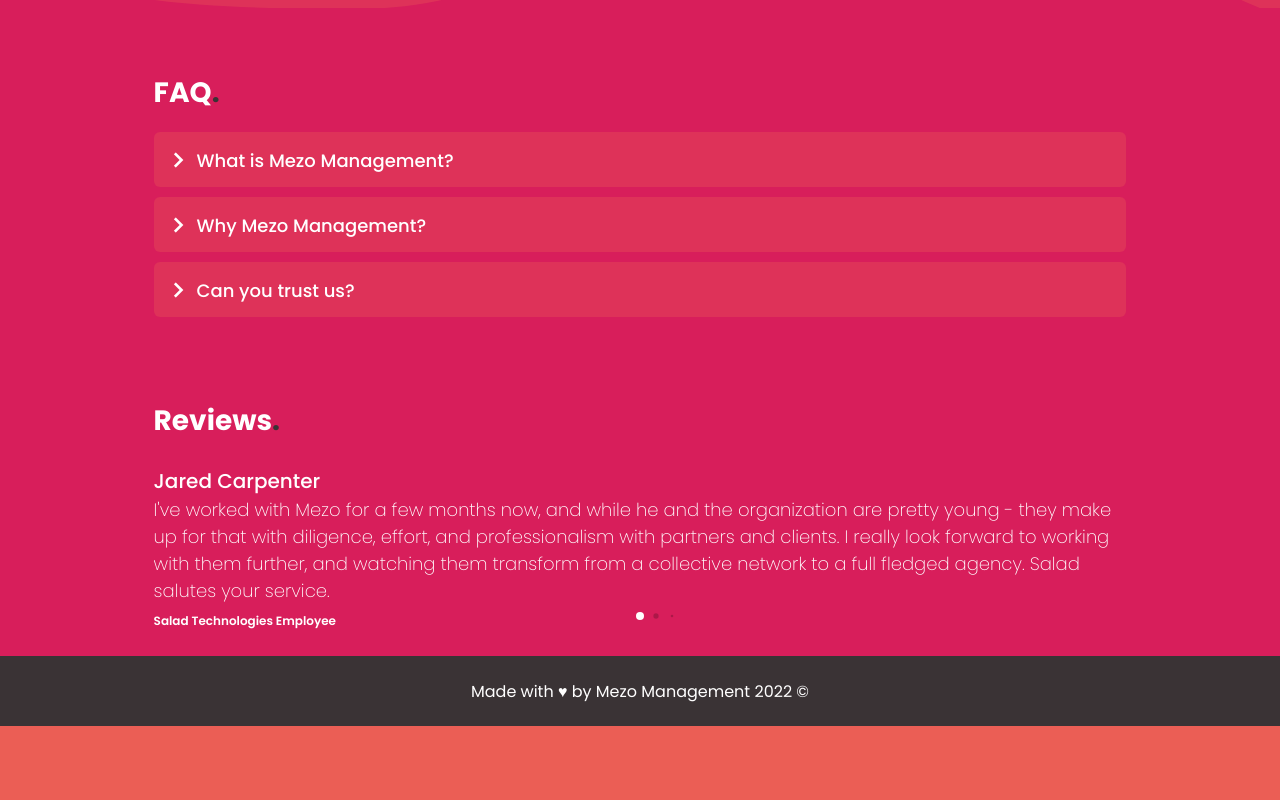
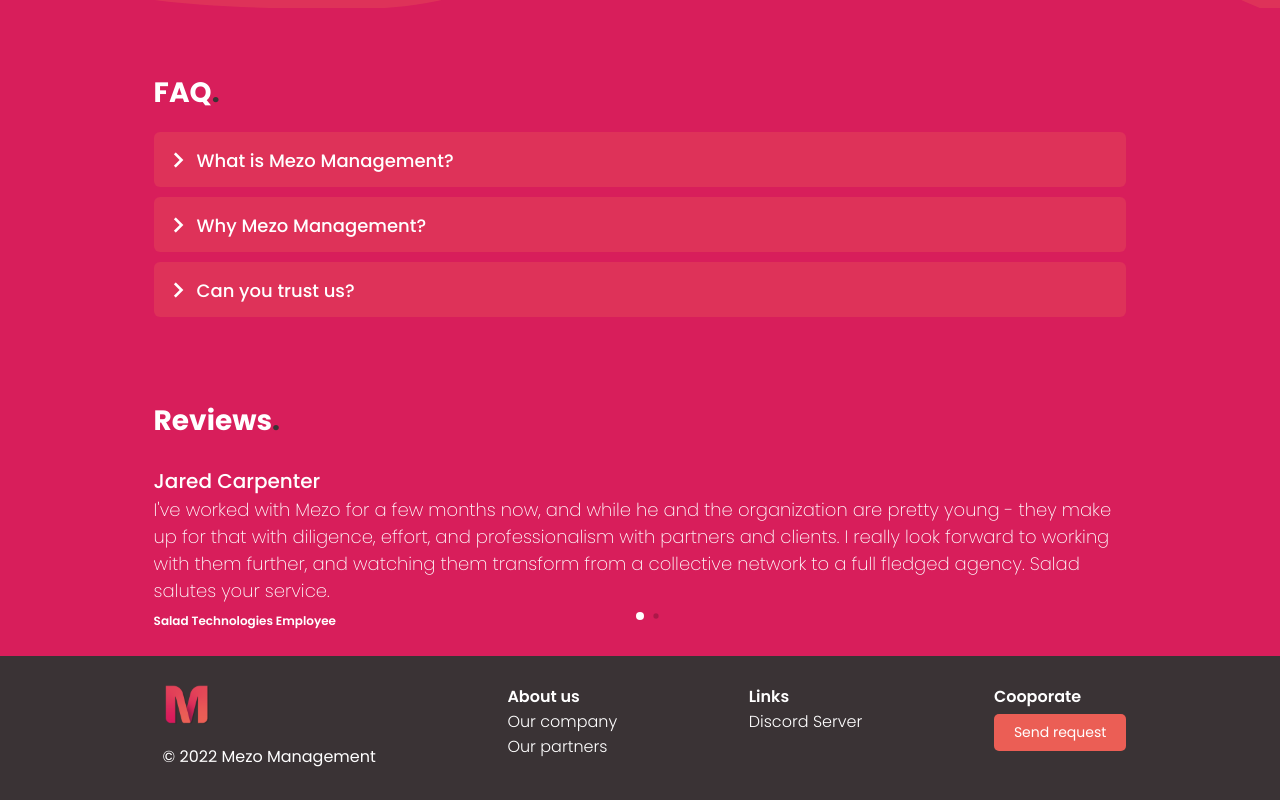
Before and after one commit to Nidrux/mgmt-web, a Next.js app: page / in a window 1280 px wide. Shown: the part 1472-2272 px from the top of the page. Before the commit the page ends 2198 px from the top, so only its background shows below. Built offline with nearby package versions, Linux system fonts and the light colour scheme.

Commit message:
New footer

```diff
--- a/pages/index.jsx
+++ b/pages/index.jsx
@@ -1,5 +1,6 @@
 // Module Imports
 import Image from 'next/image';
+import Link from 'next/link';
 import { useState } from 'react';
 import { Swiper, SwiperSlide } from 'swiper/react';
 import { Pagination } from 'swiper';
@@ -11,6 +12,7 @@
 
 // Other Imports
 import InfoImg from '../public/Info.svg';
+import LogoColored from '../public/LogoColor.svg';
 import Waves from '../public/Waves.svg';
 
 export default function Home() {
@@ -124,18 +126,6 @@
             className='review-slider'
           >
             <SwiperSlide className='review'>
-              <h3>Jared Carpenter</h3>
-              <p>
-                I've worked with Mezo for a few months now, and while he and the
-                organization are pretty young - they make up for that with
-                diligence, effort, and professionalism with partners and
-                clients. I really look forward to working with them further, and
-                watching them transform from a collective network to a full
-                fledged agency. Salad salutes your service.
-              </p>
-              <h4>Salad Technologies Employee</h4>
-            </SwiperSlide>
-            <SwiperSlide className="review">
               <Review
                 name='Jared Carpenter'
                 description="I've worked with Mezo for a few months now, and while he and the
@@ -148,21 +138,45 @@
               />
             </SwiperSlide>
             <SwiperSlide className='review'>
-              <h3>Yeet Boi</h3>
-              <p>
-                I've worked with Mezo for a few months now, and while he and the
+              <Review
+                name='Yeet Boi'
+                description="I've worked with Mezo for a few months now, and while he and the
                 organization are pretty young - they make up for that with
                 diligence, effort, and professionalism with partners and
                 clients. I really look forward to working with them further, and
                 watching them transform from a collective network to a full
-                fledged agency. Salad salutes your service.
-              </p>
-              <h4>Friend</h4>
+                fledged agency. Salad salutes your service."
+                rank='Friend'
+              />
             </SwiperSlide>
           </Swiper>
         </section>
 
-        <footer>Made with ♥ by Mezo Management 2022 ©</footer>
+        <footer>
+          <div className='footer-info'>
+            <Image width={65} height={65} src={LogoColored} />
+            <p>© 2022 Mezo Management</p>
+          </div>
+          <div className='footer-links'>
+            <h4>About us</h4>
+            <Link href='/'>
+              <p>Our company</p>
+            </Link>
+            <Link href='/'>
+              <p>Our partners</p>
+            </Link>
+          </div>
+          <div className='footer-links'>
+            <h4>Links</h4>
+            <Link href='/'>
+              <p>Discord Server</p>
+            </Link>
+          </div>
+          <div className="footer-request">
+            <h4>Cooporate</h4>
+            <button className="send-request">Send request</button>
+          </div>
+        </footer>
 
         <BackToTopBtn />
       </main>
--- a/scss/components/_footer.scss
+++ b/scss/components/_footer.scss
@@ -1,9 +1,72 @@
 footer {
   background-color: $gray;
   width: 100vw;
+  height: 18vh;
   display: flex;
-  align-items: center;
-  justify-content: center;
-  color: #fff;
-  height: 70px;
+  align-items: flex-start;
+  justify-content: space-between;
+
+  .footer-info {
+    margin-left: 12vw;
+    margin-top: 2vh;
+
+    p {
+      color: #fff;
+      font-weight: 400;
+      font-size: 16px;
+      margin-left: 9px;
+    }
+  }
+
+  .footer-request {
+    margin-right: 12vw;
+    margin-top: 3.5vh;
+
+    h4 {
+      color: #fff;
+      font-size: 16px;
+      font-weight: 600;
+    }
+
+    .send-request {
+      color: #fff;
+      outline: none;
+      border: none;
+      background-color: $mainBg;
+      font-family: 'Poppins', sans-serif;
+      font-size: 14px;
+      font-weight: 400;
+      padding: 8px 20px;
+      border-radius: 5px;
+      cursor: pointer;
+      transition: all 0.3s ease;
+      margin-top: 5px;
+
+      &:hover {
+        background-color: $secondaryBgContrastHover;
+      }
+    }
+  }
+
+  .footer-links {
+    margin-top: 3.5vh;
+
+    h4 {
+      color: #fff;
+      font-size: 16px;
+      font-weight: 600;
+    }
+
+    p {
+      cursor: pointer;
+      color: #fff;
+      font-weight: 300;
+      font-size: 16px;
+      transition: all 0.3s ease;
+
+      &:hover {
+        color: $mainBg;
+      }
+    }
+  }
 }
--- a/styles/index.css
+++ b/styles/index.css
@@ -524,9 +524,62 @@
 footer {
   background-color: #3a3335;
   width: 100vw;
+  height: 18vh;
   display: flex;
-  align-items: center;
-  justify-content: center;
+  align-items: flex-start;
+  justify-content: space-between;
+}
+footer .footer-info {
+  margin-left: 12vw;
+  margin-top: 2vh;
+}
+footer .footer-info p {
   color: #fff;
-  height: 70px;
+  font-weight: 400;
+  font-size: 16px;
+  margin-left: 9px;
 }
+footer .footer-request {
+  margin-right: 12vw;
+  margin-top: 3.5vh;
+}
+footer .footer-request h4 {
+  color: #fff;
+  font-size: 16px;
+  font-weight: 600;
+}
+footer .footer-request .send-request {
+  color: #fff;
+  outline: none;
+  border: none;
+  background-color: #eb5e55;
+  font-family: "Poppins", sans-serif;
+  font-size: 14px;
+  font-weight: 400;
+  padding: 8px 20px;
+  border-radius: 5px;
+  cursor: pointer;
+  transition: all 0.3s ease;
+  margin-top: 5px;
+}
+footer .footer-request .send-request:hover {
+  background-color: #e34257;
+}
+footer .footer-links {
+  margin-top: 3.5vh;
+}
+footer .footer-links h4 {
+  color: #fff;
+  font-size: 16px;
+  font-weight: 600;
+}
+footer .footer-links p {
+  cursor: pointer;
+  color: #fff;
+  font-weight: 300;
+  font-size: 16px;
+  transition: all 0.3s ease;
+}
+footer .footer-links p:hover {
+  color: #eb5e55;
+}
```
Also changed, not shown: public/LogoColor.svg (added).
